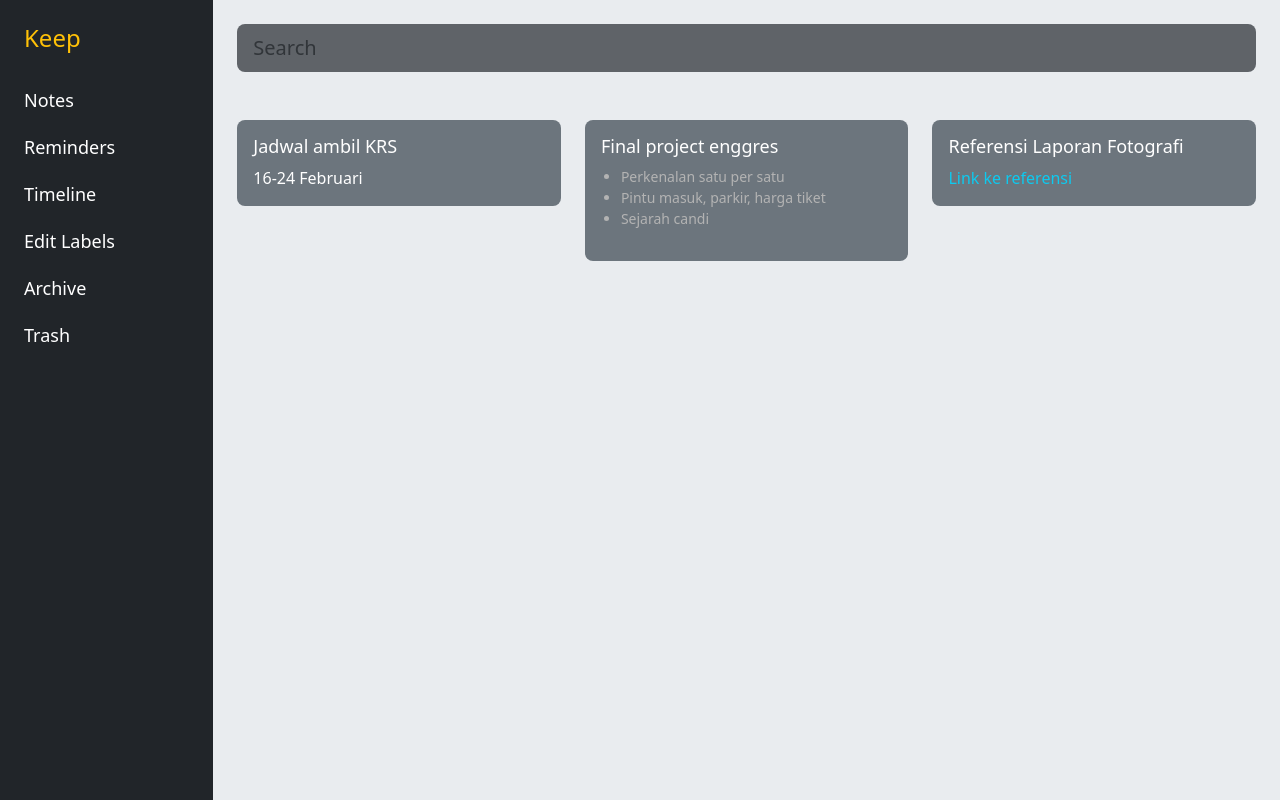
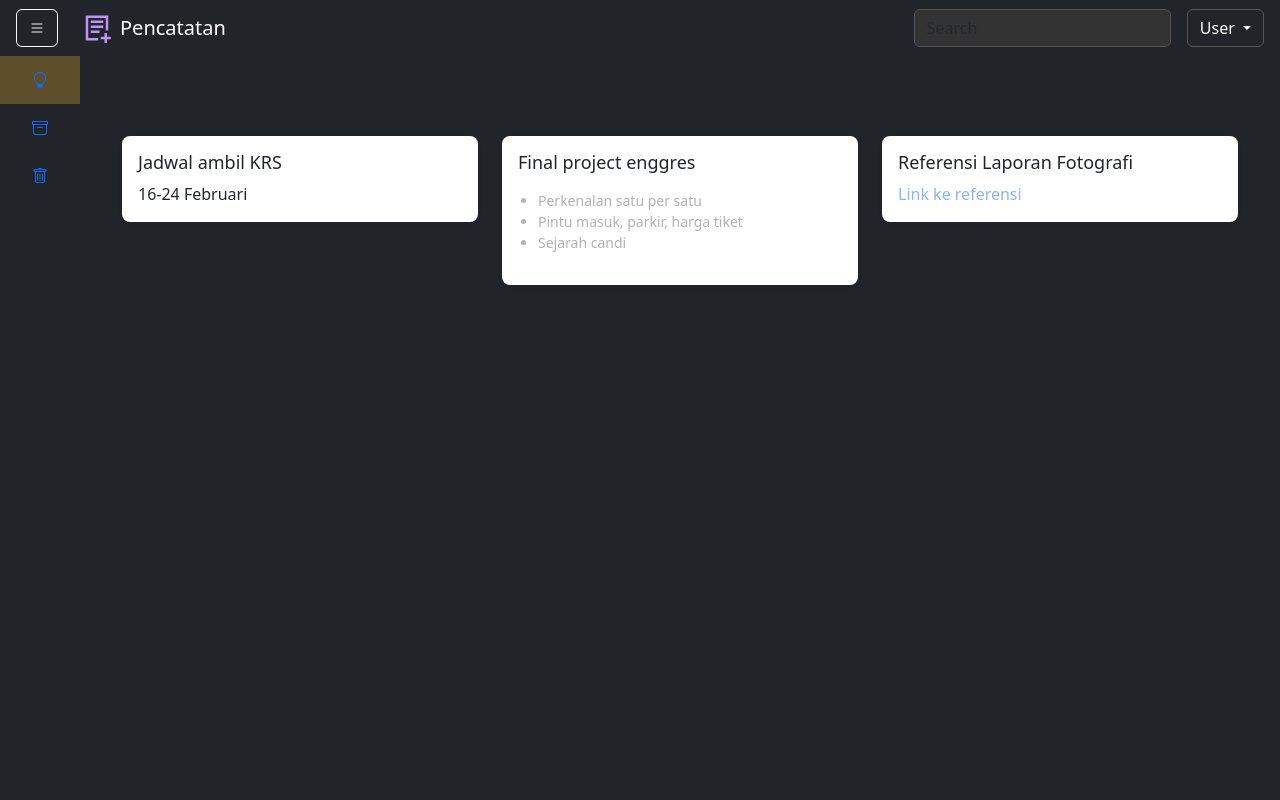
Before and after one commit to SanayaAlmatin/notes-app, a plain HTML site: page index.html in a window 1280 px wide. Drawn offline with nearby package versions, Linux system fonts and the light colour scheme.

Commit message:
menambahkan logo, memperbaiki tampilan, menambah fungsionalitas

```diff
--- /dev/null
+++ b/assets/main.js
@@ -0,0 +1,17 @@
+// Handle sidebar toggle
+document.getElementById('toggleSidebar').addEventListener('click', function () {
+    const sidebar = document.getElementById('sidebar');
+    const toggleIcon = document.getElementById('toggleIcon');
+
+    // Toggle expanded class on sidebar
+    sidebar.classList.toggle('expanded');
+
+    // Toggle hamburger icon and collapse icon
+    if (sidebar.classList.contains('expanded')) {
+        toggleIcon.classList.remove('bi-list');
+        toggleIcon.classList.add('bi-arrow-left-circle'); // Change to collapse icon
+    } else {
+        toggleIcon.classList.remove('bi-arrow-left-circle');
+        toggleIcon.classList.add('bi-list'); // Change back to hamburger icon
+    }
+});
--- /dev/null
+++ b/assets/style.css
@@ -0,0 +1,128 @@
+@import url("https://cdn.jsdelivr.net/npm/bootstrap-icons@1.11.3/font/bootstrap-icons.min.css");
+
+/* Remove button outline */
+#toggleSidebar:focus {
+    outline: none;
+    /* Remove the outline on focus */
+    box-shadow: none;
+    /* Remove box-shadow as well */
+}
+
+/* Adjust the navbar and search/dropdown styles */
+.navbar {
+    height: 56px;
+    display: flex;
+    align-items: center;
+    justify-content: space-between;
+}
+
+/* Search bar styling */
+.navbar .form-control {
+    background-color: #333;
+    border: 1px solid #555;
+    color: white;
+    outline: none;
+}
+
+.navbar .form-control:focus {
+    border-color: #007bff;
+    background-color: #444;
+    box-shadow: none;
+    /* No shadow on focus */
+}
+
+/* Dropdown button */
+.navbar .dropdown-toggle {
+    background-color: transparent;
+    border: 1px solid #555;
+    color: white;
+}
+
+/* Sidebar Styles */
+.sidebar {
+    width: 80px;
+    /* Width when collapsed */
+    transition: width 0.3s ease;
+    height: 100vh;
+    /* Full height */
+    position: fixed;
+    top: 56px;
+    /* To match the navbar height */
+    left: 0;
+    z-index: 1000;
+    overflow-x: hidden;
+}
+
+.sidebar.expanded {
+    width: 240px;
+    /* Expanded width */
+}
+
+/* Hide text next to icons when collapsed */
+.sidebar:not(.expanded) .nav-link span {
+    display: none;
+    /* Hide the text labels when collapsed */
+}
+
+/* Center icons when sidebar is collapsed */
+.sidebar:not(.expanded) .nav-link {
+    text-align: center;
+    /* Center icons */
+    padding: 12px 0;
+}
+
+/* Nav-link and hover effects */
+.nav-link {
+    padding: 10px 16px;
+    font-size: 16px;
+    transition: background-color 0.3s ease;
+}
+
+.nav-link.active {
+    background-color: #5e4e2a;
+    /* Active menu background color */
+}
+
+.nav-link:hover {
+    background-color: #4e4d4c;
+    /* Hover color for non-active menu items */
+}
+
+/* Main content should adjust based on sidebar width */
+#main-content {
+    margin-left: 80px;
+    transition: margin-left 0.3s ease;
+    padding-top: 56px;
+    /* Space for navbar */
+}
+
+/* Adjust margin-left when sidebar is expanded */
+.sidebar.expanded~#main-content {
+    margin-left: 240px;
+}
+
+/* Adjust margin-left when sidebar is collapsed */
+.sidebar:not(.expanded)~#main-content {
+    margin-left: 80px;
+}
+
+/* Notes Card */
+.card {
+    border: none;
+    border-radius: 8px;
+}
+
+.card-title {
+    font-size: 18px;
+}
+
+.card-body ul {
+    padding-left: 20px;
+    font-size: 14px;
+    color: #b3b3b3;
+}
+
+.card-body a {
+    color: #8ab4f8;
+    text-decoration: none;
+}
--- a/index.html
+++ b/index.html
@@ -4,84 +4,111 @@
 <head>
     <meta charset="UTF-8">
     <meta name="viewport" content="width=device-width, initial-scale=1.0">
-    <title>Responsive Notes App</title>
+    <title>Responsive Sidebar</title>
     <!-- Bootstrap CSS -->
     <link href="https://cdn.jsdelivr.net/npm/bootstrap@5.3.0/dist/css/bootstrap.min.css" rel="stylesheet">
-    <link rel="stylesheet" href="style.css">
+    <!-- Bootstrap Icons -->
+    <link href="https://cdn.jsdelivr.net/npm/bootstrap-icons/font/bootstrap-icons.css" rel="stylesheet">
+    <!-- Custom CSS -->
+    <link rel="stylesheet" href="./assets/style.css">
 </head>
 
-<body class="bg-body-secondary">
-    <div class="container-fluid vh-100">
-        <div class="row h-100">
+<body class="bg-dark">
+    <nav class="navbar navbar-dark bg-dark px-3 d-flex justify-content-between align-items-center">
+        <div class="d-flex align-items-center">
+            <button id="toggleSidebar" class="btn btn-outline-light" style="outline: none;">
+                <i id="toggleIcon" class="bi bi-list"></i> <!-- Hamburger icon -->
+            </button>
+            <a href="#" class="navbar-brand d-flex align-items-center ms-3">
+                <img src="./assets/icon/pixelarticons--notes-plus.svg" alt="Logo" width="30" height="30" class="d-inline-block align-text-top ms-2">
+                <span class="d-sm-inline ms-2">Pencatatan</span>
+            </a>
+        </div>
+
+        <!-- Search Bar and Dropdown -->
+        <div class="d-flex align-items-center">
+            <!-- Search Bar -->
+            <form class="d-flex me-3">
+                <input class="form-control" type="search" placeholder="Search" aria-label="Search">
+            </form>
+            <!-- Dropdown Menu -->
+            <div class="dropdown">
+                <button class="btn btn-outline-light dropdown-toggle" type="button" id="dropdownMenuButton"
+                    data-bs-toggle="dropdown" aria-expanded="false">
+                    User
+                </button>
+                <ul class="dropdown-menu dropdown-menu-end" aria-labelledby="dropdownMenuButton">
+                    <li><a class="dropdown-item" href="#">Mode Gelap</a></li>
+                    <li><a class="dropdown-item" href="#">Mode Terang</a></li>
+                </ul>
+            </div>
+        </div>
+    </nav>
+
     <!-- Sidebar -->
-            <nav class="col-md-3 col-lg-2 d-none d-md-block bg-dark sidebar p-4">
-                <h1 class="text-warning">Keep</h1>
-                <ul class="nav flex-column mt-4">
+    <div id="sidebar" class="sidebar bg-dark">
+        <ul class="nav flex-column">
             <li class="nav-item">
-                        <a class="nav-link text-white" href="#">Notes</a>
+                <a class="nav-link active" href="#">
+                    <i class="bi bi-lightbulb"></i> <span class="ms-5">Catatan</span>
+                </a>
             </li>
             <li class="nav-item">
-                        <a class="nav-link text-white" href="#">Reminders</a>
+                <a class="nav-link" href="#">
+                    <i class="bi bi-archive"></i> <span class="ms-5">Arsipkan</span>
+                </a>
             </li>
             <li class="nav-item">
-                        <a class="nav-link text-white" href="#">Timeline</a>
-                    </li>
-                    <li class="nav-item">
-                        <a class="nav-link text-white" href="#">Edit Labels</a>
-                    </li>
-                    <li class="nav-item">
-                        <a class="nav-link text-white" href="#">Archive</a>
-                    </li>
-                    <li class="nav-item">
-                        <a class="nav-link text-white" href="#">Trash</a>
+                <a class="nav-link" href="#">
+                    <i class="bi bi-trash"></i> <span class="ms-5">Sampah</span>
+                </a>
             </li>
         </ul>
-            </nav>
+    </div>
 
     <!-- Main Content -->
-            <main class="col-md-9 ms-sm-auto col-lg-10 px-md-4">
-                <div class="search-bar mt-4">
-                    <input type="text" class="form-control form-control-lg" placeholder="Search">
-                </div>
-
-                <!-- Notes Grid -->
-                <div class="row mt-4 g-4">
-                    <div class="col-lg-4 col-md-6">
-                        <div class="card bg-secondary text-white">
+    <main id="main-content" class="flex-grow-1">
+        <!-- Content goes here -->
+        <div class="container mt-4">
+            <div class="row">
+                <div class="col-md-4 mb-3">
+                    <div class="card shadow-sm">
                         <div class="card-body">
                             <h5 class="card-title">Jadwal ambil KRS</h5>
                             <p class="card-text">16-24 Februari</p>
                         </div>
                     </div>
                 </div>
-                    <div class="col-lg-4 col-md-6">
-                        <div class="card bg-secondary text-white">
+                <div class="col-md-4 mb-3">
+                    <div class="card shadow-sm">
                         <div class="card-body">
                             <h5 class="card-title">Final project enggres</h5>
+                            <p class="card-text">
                                 <ul>
                                     <li>Perkenalan satu per satu</li>
                                     <li>Pintu masuk, parkir, harga tiket</li>
                                     <li>Sejarah candi</li>
                                 </ul>
+                            </p>
                         </div>
                     </div>
                 </div>
-                    <div class="col-lg-4 col-md-6">
-                        <div class="card bg-secondary text-white">
+                <div class="col-md-4 mb-3">
+                    <div class="card shadow-sm">
                         <div class="card-body">
                             <h5 class="card-title">Referensi Laporan Fotografi</h5>
-                                <a href="#" class="text-info">Link ke referensi</a>
+                            <a href="#">Link ke referensi</a>
                         </div>
                     </div>
                 </div>
-                    <!-- Tambahkan catatan lain sesuai kebutuhan -->
+            </div>
         </div>
     </main>
-        </div>
-    </div>
 
     <!-- Bootstrap JS and Popper.js -->
     <script src="https://cdn.jsdelivr.net/npm/bootstrap@5.3.0/dist/js/bootstrap.bundle.min.js"></script>
+    <!-- Custom JS -->
+    <script src="./assets/main.js"></script>
 </body>
 
 </html>
--- a/style.css
+++ /dev/null
@@ -1,47 +0,0 @@
-/* Sidebar Customization */
-.sidebar {
-    background-color: #333;
-}
-
-.sidebar h1 {
-    font-size: 24px;
-    color: #ffeb3b;
-}
-
-.sidebar .nav-link {
-    font-size: 18px;
-    padding: 10px 0;
-}
-
-.sidebar .nav-link:hover {
-    color: #ffeb3b;
-}
-
-/* Main Content */
-.search-bar input {
-    background-color: #5f6368;
-    color: #fff;
-    border: none;
-    border-radius: 8px;
-}
-
-/* Notes Card */
-.card {
-    border: none;
-    border-radius: 8px;
-}
-
-.card-title {
-    font-size: 18px;
-}
-
-.card-body ul {
-    padding-left: 20px;
-    font-size: 14px;
-    color: #b3b3b3;
-}
-
-.card-body a {
-    color: #8ab4f8;
-    text-decoration: none;
-}
```
Also changed, not shown: assets/icon/pixelarticons--notes-plus.svg (added). Lines whose indentation alone changed are shown as unchanged.
